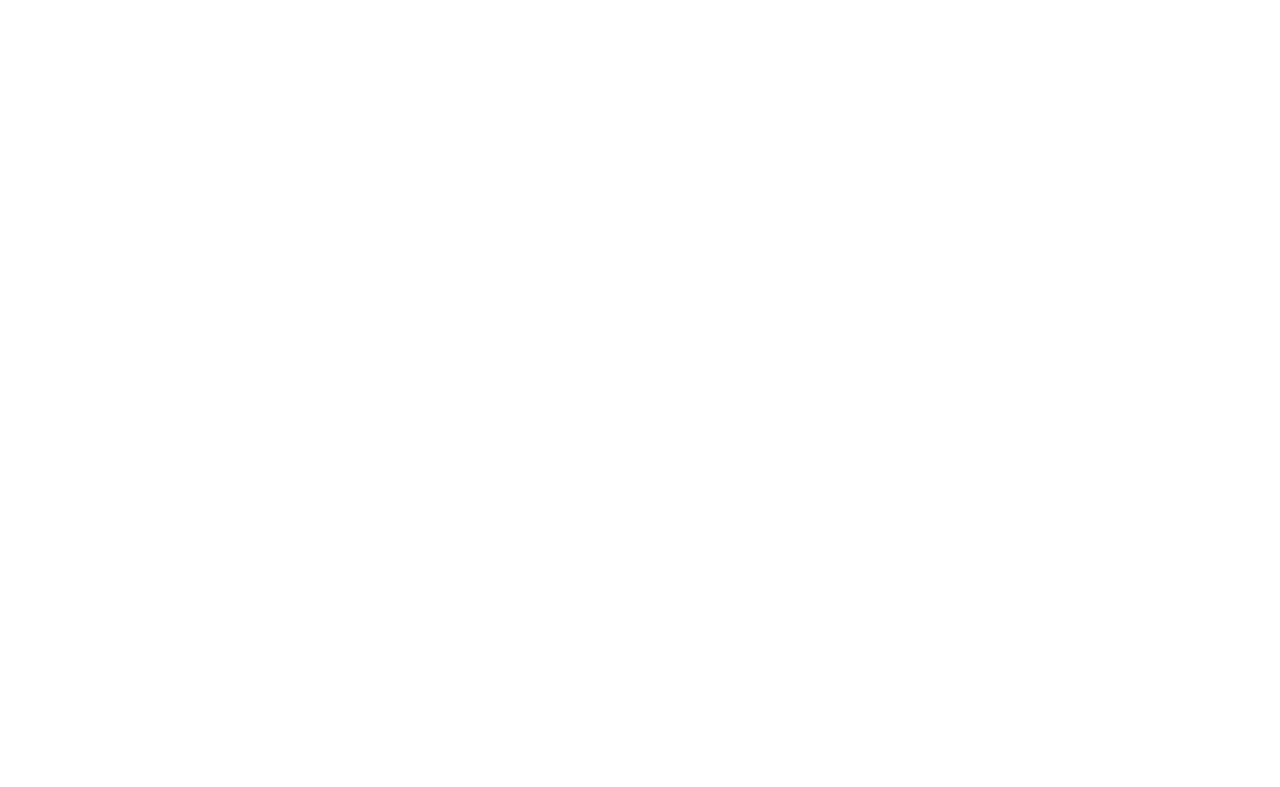
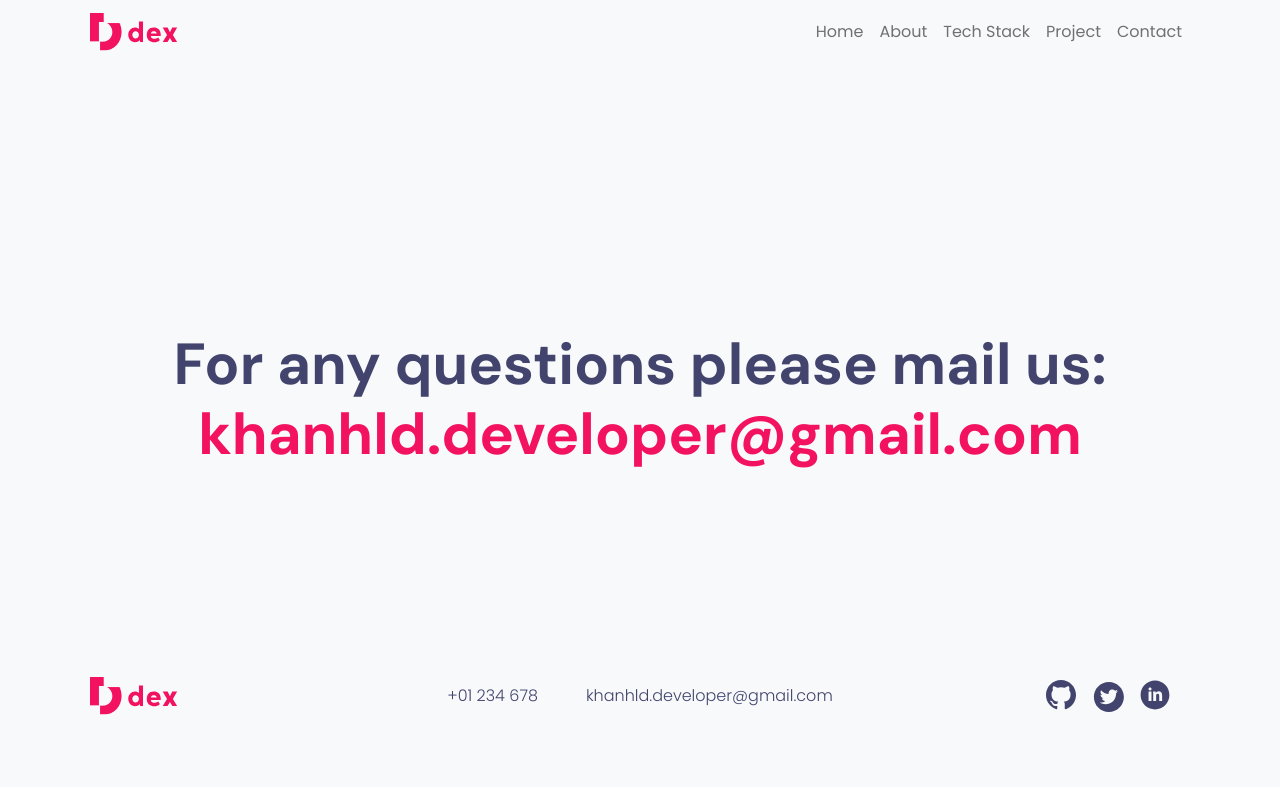
Before and after one commit to DexVN/dexvn.github.io, a plain HTML site: page contact.html in a window 1280 px wide. Drawn offline with nearby package versions, Linux system fonts and the light colour scheme.

Commit message:
update ui contact

```diff
--- a/contact.html
+++ b/contact.html
@@ -0,0 +1,177 @@
+<!DOCTYPE html>
+<html lang="en">
+
+<head>
+    <meta charset="UTF-8">
+    <meta name="viewport" content="width=device-width, initial-scale=1.0">
+    <link href="https://cdn.jsdelivr.net/npm/bootstrap@5.2.3/dist/css/bootstrap.min.css" rel="stylesheet"
+        integrity="sha384-rbsA2VBKQhggwzxH7pPCaAqO46MgnOM80zW1RWuH61DGLwZJEdK2Kadq2F9CUG65" crossorigin="anonymous">
+    <link rel="preconnect" href="https://fonts.googleapis.com">
+    <link rel="preconnect" href="https://fonts.gstatic.com" crossorigin>
+    <link
+        href="https://fonts.googleapis.com/css2?family=Poppins:ital,wght@0,100;0,200;0,300;0,400;0,500;0,600;0,700;0,800;0,900;1,100;1,200;1,300;1,400;1,500;1,600;1,700;1,800;1,900&display=swap"
+        rel="stylesheet">
+    <link
+        href="https://fonts.googleapis.com/css2?family=DM+Sans:ital,opsz,wght@0,9..40,100..1000;1,9..40,100..1000&display=swap"
+        rel="stylesheet">
+    <link href="styles.css" rel="stylesheet">
+    <title>I'm Dex</title>
+</head>
+
+<body class="bg-light">
+
+    <!-- Navbar -->
+    <nav class="z-1 navbar navbar-expand-md sticky-top bg-light">
+        <div class="container">
+            <a class="navbar-brand" href="./index.html">
+
+                <!-- Logo -->
+                <svg width="98" height="38" viewBox="0 0 98 38" fill="none" xmlns="http://www.w3.org/2000/svg">
+                    <path
+                        d="M45.568 25.58C47.404 25.58 48.952 23.96 48.952 21.764C48.952 19.568 47.368 18.128 45.568 18.128C43.768 18.128 42.328 19.604 42.328 21.764C42.328 23.888 43.768 25.58 45.568 25.58ZM53.02 8.552V29H50.068L49.816 26.948C49.024 28.496 46.504 29.18 44.884 29.18C41.068 29.18 38.26 25.76 38.26 21.728C38.26 17.696 41.14 14.42 45.1 14.42C45.784 14.42 47.656 14.528 48.952 16.076V8.552H53.02ZM68.2353 24.464L69.8553 26.912C68.5233 28.82 66.2193 29.18 64.3113 29.18C60.2073 29.18 56.7873 26.984 56.7873 21.908C56.7873 17.912 58.8753 14.42 63.7353 14.42C67.6953 14.42 70.7193 16.976 70.7193 21.584V23.024H60.8913C60.8913 25.436 63.2313 25.796 64.2753 25.796C65.3193 25.796 67.2633 25.436 68.2353 24.464ZM63.8073 18.2C62.6913 18.2 60.8913 18.776 60.8913 20.468H66.7593C66.7593 18.74 64.8873 18.2 63.8073 18.2ZM82.3125 29L79.9365 25.076L77.5605 29H72.7005L77.0205 22.052L72.7005 14.6H77.5965L79.9365 19.136L82.2765 14.6H87.1725L82.8525 22.052L87.1725 29H82.3125Z"
+                        fill="#F31260" />
+                    <mask id="mask0_7_630" style="mask-type:alpha" maskUnits="userSpaceOnUse" x="10" y="10" width="22"
+                        height="28">
+                        <path d="M10.0571 10.0571H32V37.4857H10.0571V10.0571Z" fill="#D9D9D9" />
+                    </mask>
+                    <g mask="url(#mask0_7_630)">
+                        <path
+                            d="M-0.292572 37.4857V0.095068H13.5973C24.1298 0.095068 31.5685 8.38947 31.5685 18.922C31.5685 29.4546 24.1298 37.4857 13.5973 37.4857H-0.292572ZM12.6757 28.7963C18.2711 28.7963 22.3525 24.715 22.3525 19.1195C22.3525 13.4583 18.2711 8.98192 12.6757 8.98192H8.92343V28.7963H12.6757Z"
+                            fill="#F31260" />
+                    </g>
+                    <mask id="mask1_7_630" style="mask-type:alpha" maskUnits="userSpaceOnUse" x="0" y="0" width="14"
+                        height="29">
+                        <path d="M0 0H13.7143V28.3429H0V0Z" fill="#D9D9D9" />
+                    </mask>
+                    <g mask="url(#mask1_7_630)">
+                        <path
+                            d="M-0.292572 37.4857V0.095068H13.5973C24.1298 0.095068 31.5685 8.38947 31.5685 18.922C31.5685 29.4546 24.1298 37.4857 13.5973 37.4857H-0.292572ZM12.6757 28.7963C18.2711 28.7963 22.3525 24.715 22.3525 19.1195C22.3525 13.4583 18.2711 8.98192 12.6757 8.98192H8.92343V28.7963H12.6757Z"
+                            fill="#F31260" />
+                    </g>
+                </svg>
+            </a>
+
+            <!-- Collapse Button -->
+            <button class="navbar-toggler" type="button" data-bs-toggle="collapse" data-bs-target="#navbarNav"
+                aria-controls="navbarNav" aria-expanded="false" aria-label="Toggle navigation">
+                <span class="navbar-toggler-icon"></span>
+            </button>
+
+            <!-- Menu -->
+            <div class="collapse navbar-collapse" id="navbarNav">
+                <ul class="navbar-nav ms-md-auto">
+                    <li class="nav-item active">
+                        <a class="nav-link" href="/">Home</a>
+                    </li>
+                    <li class="nav-item">
+                        <a class="nav-link" href="./about.html">About</a>
+                    </li>
+                    <li class="nav-item">
+                        <a class="nav-link" href="./tech_stack.html">Tech Stack</a>
+                    </li>
+                    <li class="nav-item">
+                        <a class="nav-link" href="./project.html">Project</a>
+                    </li>
+                    <li class="nav-item">
+                        <a class="nav-link" href="./contact.html">Contact</a>
+                    </li>
+                </ul>
+            </div>
+        </div>
+    </nav>
+
+    <main class="main d-flex flex-column " style="padding: 8rem 0 1rem 0; height: calc(100vh - 64px);">
+
+        <!-- Contact Section -->
+        <section class="dex-contact flex-grow-1 align-items-center">
+            <div class="container d-flex align-items-center justify-content-center"
+                style="height: 100%;  font-family: 'DM Sans', sans-serif;">
+                <h1 class="fw-bold text-center contact-heading">For any questions please mail us:
+                    <p style="color: #f31260;">khanhld.developer@gmail.com</p>
+                </h1>
+        </section>
+
+        <!-- Contact Section -->
+        <section id="contact" class="dex-contact section pb-4">
+            <div class="container">
+                <!-- Phone -->
+                <div class="row align-items-center md-gap-3">
+                    <!-- Logo -->
+                    <div class="g-col-12 col-md-2 text-md-start text-center py-2">
+                        <svg width="98" height="38" viewBox="0 0 98 38" fill="none" xmlns="http://www.w3.org/2000/svg">
+                            <path
+                                d="M45.568 25.58C47.404 25.58 48.952 23.96 48.952 21.764C48.952 19.568 47.368 18.128 45.568 18.128C43.768 18.128 42.328 19.604 42.328 21.764C42.328 23.888 43.768 25.58 45.568 25.58ZM53.02 8.552V29H50.068L49.816 26.948C49.024 28.496 46.504 29.18 44.884 29.18C41.068 29.18 38.26 25.76 38.26 21.728C38.26 17.696 41.14 14.42 45.1 14.42C45.784 14.42 47.656 14.528 48.952 16.076V8.552H53.02ZM68.2353 24.464L69.8553 26.912C68.5233 28.82 66.2193 29.18 64.3113 29.18C60.2073 29.18 56.7873 26.984 56.7873 21.908C56.7873 17.912 58.8753 14.42 63.7353 14.42C67.6953 14.42 70.7193 16.976 70.7193 21.584V23.024H60.8913C60.8913 25.436 63.2313 25.796 64.2753 25.796C65.3193 25.796 67.2633 25.436 68.2353 24.464ZM63.8073 18.2C62.6913 18.2 60.8913 18.776 60.8913 20.468H66.7593C66.7593 18.74 64.8873 18.2 63.8073 18.2ZM82.3125 29L79.9365 25.076L77.5605 29H72.7005L77.0205 22.052L72.7005 14.6H77.5965L79.9365 19.136L82.2765 14.6H87.1725L82.8525 22.052L87.1725 29H82.3125Z"
+                                fill="#F31260" />
+                            <mask id="mask0_7_630" style="mask-type:alpha" maskUnits="userSpaceOnUse" x="10" y="10"
+                                width="22" height="28">
+                                <path d="M10.0571 10.0571H32V37.4857H10.0571V10.0571Z" fill="#D9D9D9" />
+                            </mask>
+                            <g mask="url(#mask0_7_630)">
+                                <path
+                                    d="M-0.292572 37.4857V0.095068H13.5973C24.1298 0.095068 31.5685 8.38947 31.5685 18.922C31.5685 29.4546 24.1298 37.4857 13.5973 37.4857H-0.292572ZM12.6757 28.7963C18.2711 28.7963 22.3525 24.715 22.3525 19.1195C22.3525 13.4583 18.2711 8.98192 12.6757 8.98192H8.92343V28.7963H12.6757Z"
+                                    fill="#F31260" />
+                            </g>
+                            <mask id="mask1_7_630" style="mask-type:alpha" maskUnits="userSpaceOnUse" x="0" y="0"
+                                width="14" height="29">
+                                <path d="M0 0H13.7143V28.3429H0V0Z" fill="#D9D9D9" />
+                            </mask>
+                            <g mask="url(#mask1_7_630)">
+                                <path
+                                    d="M-0.292572 37.4857V0.095068H13.5973C24.1298 0.095068 31.5685 8.38947 31.5685 18.922C31.5685 29.4546 24.1298 37.4857 13.5973 37.4857H-0.292572ZM12.6757 28.7963C18.2711 28.7963 22.3525 24.715 22.3525 19.1195C22.3525 13.4583 18.2711 8.98192 12.6757 8.98192H8.92343V28.7963H12.6757Z"
+                                    fill="#F31260" />
+                            </g>
+                        </svg>
+                    </div>
+                    <!-- Phone -->
+                    <div class="g-col-12 col-md-8 d-flex justify-content-center align-items-center gap-1 gap-md-5 py-2 flex-column flex-md-row">
+                        <a href="#" class="fw-light">+01 234 678</a>
+                        <a href="#" class="fw-light">khanhld.developer@gmail.com</a>
+                    </div>
+                    <!-- Social -->
+                    <div class="g-col-12 col-md-2 d-flex justify-content-center gap-3 py-0 py-md-5">
+                        <a href="#">
+                            <svg width="30" height="30" viewBox="0 0 30 30" fill="none"
+                                xmlns="http://www.w3.org/2000/svg">
+                                <path fill-rule="evenodd" clip-rule="evenodd"
+                                    d="M15 0C6.7125 0 0 6.7125 0 15C0 21.6375 4.29375 27.2437 10.2563 29.2313C11.0063 29.3625 11.2875 28.9125 11.2875 28.5188C11.2875 28.1625 11.2688 26.9813 11.2688 25.725C7.5 26.4188 6.525 24.8062 6.225 23.9625C6.05625 23.5312 5.325 22.2 4.6875 21.8438C4.1625 21.5625 3.4125 20.8687 4.66875 20.85C5.85 20.8313 6.69375 21.9375 6.975 22.3875C8.325 24.6562 10.4812 24.0187 11.3438 23.625C11.475 22.65 11.8688 21.9937 12.3 21.6187C8.9625 21.2437 5.475 19.95 5.475 14.2125C5.475 12.5813 6.05625 11.2313 7.0125 10.1813C6.8625 9.80625 6.3375 8.26875 7.1625 6.20625C7.1625 6.20625 8.41875 5.8125 11.2875 7.74375C12.4875 7.40625 13.7625 7.2375 15.0375 7.2375C16.3125 7.2375 17.5875 7.40625 18.7875 7.74375C21.6562 5.79375 22.9125 6.20625 22.9125 6.20625C23.7375 8.26875 23.2125 9.80625 23.0625 10.1813C24.0188 11.2313 24.6 12.5625 24.6 14.2125C24.6 19.9688 21.0938 21.2437 17.7563 21.6187C18.3 22.0875 18.7688 22.9875 18.7688 24.3937C18.7688 26.4 18.75 28.0125 18.75 28.5188C18.75 28.9125 19.0312 29.3813 19.7812 29.2313C22.759 28.2259 25.3465 26.3121 27.1796 23.7592C29.0127 21.2063 29.9991 18.1429 30 15C30 6.7125 23.2875 0 15 0Z"
+                                    fill="#42446E" />
+                            </svg>
+                        </a>
+                        <a href="#">
+                            <svg width="32" height="32" viewBox="0 0 32 32" fill="none"
+                                xmlns="http://www.w3.org/2000/svg">
+                                <path
+                                    d="M16.875 1.875C8.59152 1.875 1.875 8.59152 1.875 16.875C1.875 25.1585 8.59152 31.875 16.875 31.875C25.1585 31.875 31.875 25.1585 31.875 16.875C31.875 8.59152 25.1585 1.875 16.875 1.875ZM24.0837 13.1819C24.0937 13.3393 24.0937 13.5033 24.0937 13.6641C24.0937 18.5792 20.3504 24.2411 13.51 24.2411C11.4007 24.2411 9.44531 23.6283 7.79799 22.5737C8.09933 22.6071 8.38728 22.6205 8.69531 22.6205C10.4364 22.6205 12.0368 22.0312 13.3125 21.0335C11.6786 21 10.3058 19.9286 9.83705 18.4554C10.4096 18.5391 10.9252 18.5391 11.5145 18.3884C10.6732 18.2175 9.91699 17.7605 9.37438 17.0953C8.83178 16.43 8.53623 15.5973 8.53795 14.7388V14.692C9.03013 14.9699 9.60938 15.1406 10.2154 15.1641C9.70595 14.8245 9.28814 14.3645 8.99903 13.8249C8.70993 13.2852 8.55845 12.6825 8.55804 12.0703C8.55804 11.3772 8.73884 10.7444 9.06362 10.1953C9.99744 11.3449 11.1627 12.2851 12.4837 12.9548C13.8047 13.6245 15.2518 14.0088 16.731 14.0826C16.2054 11.5547 18.0938 9.50893 20.3638 9.50893C21.4353 9.50893 22.3996 9.95759 23.0792 10.6808C23.9196 10.5234 24.7232 10.2087 25.4397 9.78683C25.1618 10.6473 24.5792 11.3739 23.8058 11.8326C24.5558 11.7522 25.279 11.5446 25.9487 11.2533C25.4431 11.9967 24.8103 12.6562 24.0837 13.1819Z"
+                                    fill="#42446E" />
+                            </svg>
+                        </a>
+                        <a href="#">
+                            <svg width="30" height="30" viewBox="0 0 30 30" fill="none"
+                                xmlns="http://www.w3.org/2000/svg">
+                                <g clip-path="url(#clip0_10_208)">
+                                    <path
+                                        d="M15 0.600098C7.04701 0.600098 0.600006 7.0471 0.600006 15.0001C0.600006 22.9531 7.04701 29.4001 15 29.4001C22.953 29.4001 29.4 22.9531 29.4 15.0001C29.4 7.0471 22.953 0.600098 15 0.600098ZM11.475 20.9686H8.55901V11.5846H11.475V20.9686ZM9.99901 10.4326C9.07801 10.4326 8.48251 9.7801 8.48251 8.9731C8.48251 8.1496 9.09601 7.5166 10.0365 7.5166C10.977 7.5166 11.553 8.1496 11.571 8.9731C11.571 9.7801 10.977 10.4326 9.99901 10.4326ZM22.125 20.9686H19.209V15.7681C19.209 14.5576 18.786 13.7356 17.7315 13.7356C16.926 13.7356 16.4475 14.2921 16.236 14.8276C16.158 15.0181 16.1385 15.2881 16.1385 15.5566V20.9671H13.221V14.5771C13.221 13.4056 13.1835 12.4261 13.1445 11.5831H15.678L15.8115 12.8866H15.87C16.254 12.2746 17.1945 11.3716 18.768 11.3716C20.6865 11.3716 22.125 12.6571 22.125 15.4201V20.9686Z"
+                                        fill="#42446E" />
+                                </g>
+                                <defs>
+                                    <clipPath id="clip0_10_208">
+                                        <rect width="30" height="30" fill="white" />
+                                    </clipPath>
+                                </defs>
+                            </svg>
+                        </a>
+                    </div>
+                </div>
+            </div>
+        </section>
+    </main>
+
+
+
+
+    <script src="https://cdn.jsdelivr.net/npm/bootstrap@5.2.3/dist/js/bootstrap.bundle.min.js"
+        integrity="sha384-kenU1KFdBIe4zVF0s0G1M5b4hcpxyD9F7jL+jjXkk+Q2h455rYXK/7HAuoJl+0I4"
+        crossorigin="anonymous"></script>
+</body>
+
+</html>
--- a/styles.css
+++ b/styles.css
@@ -180,6 +180,18 @@ a {
   font-size: 1.125rem;
 }
 
+.contact-heading {
+  font-size: 1.125rem;
+  word-break: break-all;
+  width: 100%;
+}
+
+.contact-heading span {
+  font-size: inherit;
+  word-break: break-all;
+  width: 100%;
+}
+
 @media (min-width: 768px) {
   .nav-link {
     text-align: right;
@@ -190,6 +202,10 @@ a {
 @media (min-width: 1200px) {
     .dex-title {
         font-size: 4rem;
+    }
+
+    .contact-heading {
+      font-size: 3.625rem;
     }
 }
 
```
Also changed, not shown: index.html (+5 -4 lines), project.html (+2 -2 lines).
